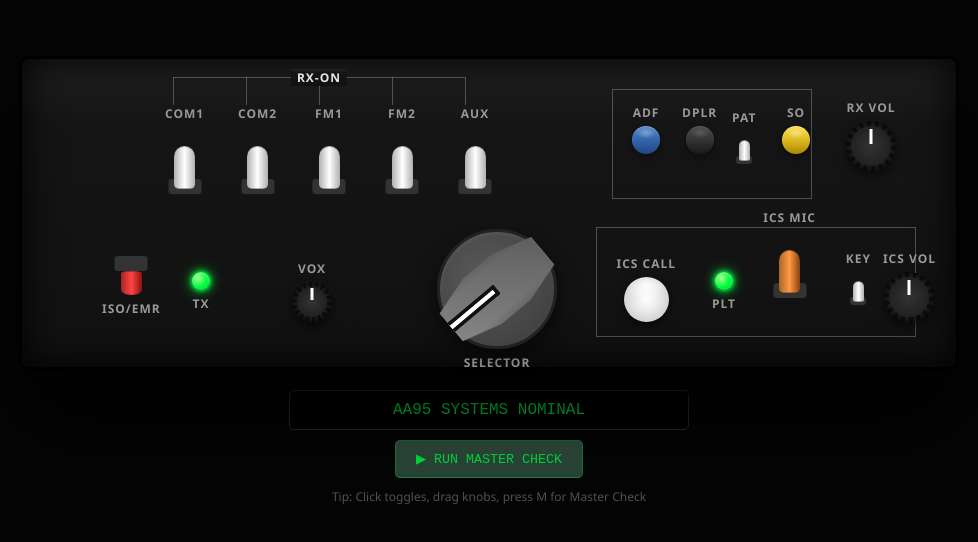
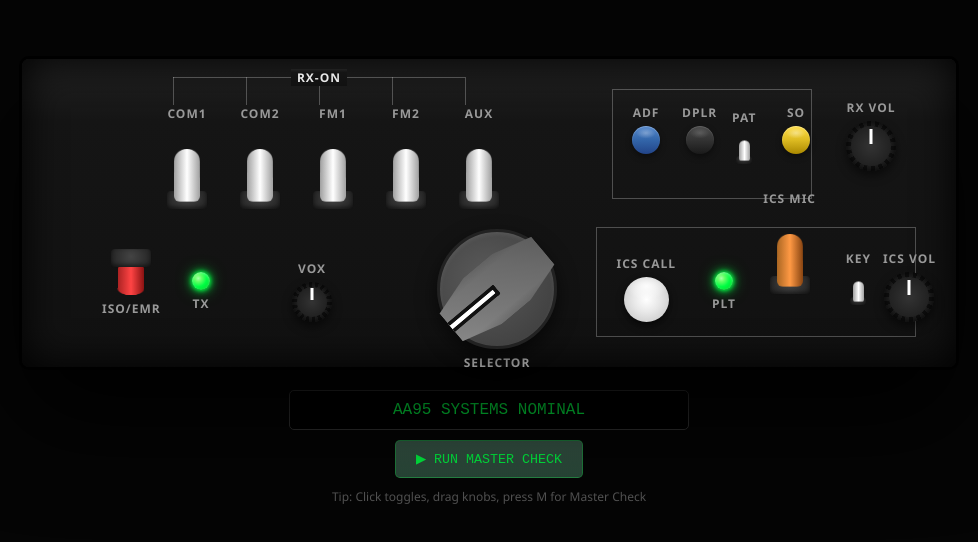
Before and after one commit to Shensley102/Off-Line-App, a website: page aa95/aa95.html in a window 1280 px wide. Shown: the part 120-662 px from the top of the page, without its empty margins (151-1129 px from the left). Drawn offline with Linux system fonts and the light colour scheme.

Commit message:
Update dimensions and styles for assembly components

```diff
--- a/aa95/aa95.html
+++ b/aa95/aa95.html
@@ -157,8 +157,8 @@
     /* 1. Establish the 3D Stage */
     .assembly-toggle {
       position: relative;
-      width: 36px;
-      height: 91px;
+      width: 44px;
+      height: 110px;
       perspective: 1000px;
       transform-style: preserve-3d;
     }
@@ -171,14 +171,15 @@
     /* 2. The Nut (Mounting Hardware) */
     .nut {
       position: absolute;
-      bottom: 24px;
+      bottom: 28px;
       left: 50%;
       transform: translateX(-50%) translateZ(1px);
-      width: 33px;
-      height: 15px;
-      background: #333;
-      border-radius: 3px;
+      width: 40px;
+      height: 18px;
+      background: radial-gradient(circle at 50% 40%, #444 0%, #222 100%);
+      border-radius: 4px;
       z-index: 1;
+      box-shadow: inset 0 -2px 4px rgba(0,0,0,0.5);
     }
 
     .assembly-toggle.small .nut {
@@ -190,14 +191,14 @@
     /* 3. The Lever Logic */
     .lever {
       position: absolute;
-      bottom: 28px;
+      bottom: 34px;
       left: 50%;
-      width: 21px;
-      height: 44px;
-      background: linear-gradient(90deg, #b0b0b0 0%, #ffffff 50%, #b0b0b0 100%);
-      border-radius: 11px 11px 5px 5px;
+      width: 26px;
+      height: 55px;
+      background: linear-gradient(90deg, #a0a0a0 0%, #ffffff 50%, #a0a0a0 100%);
+      border-radius: 13px 13px 6px 6px;
       transform-origin: bottom center;
-      margin-left: -10.5px;
+      margin-left: -13px;
 
       /* Use translateZ to keep the lever 'floating' in front of the panel */
       transition: transform 0.25s cubic-bezier(0.34, 1.56, 0.64, 1);
```
